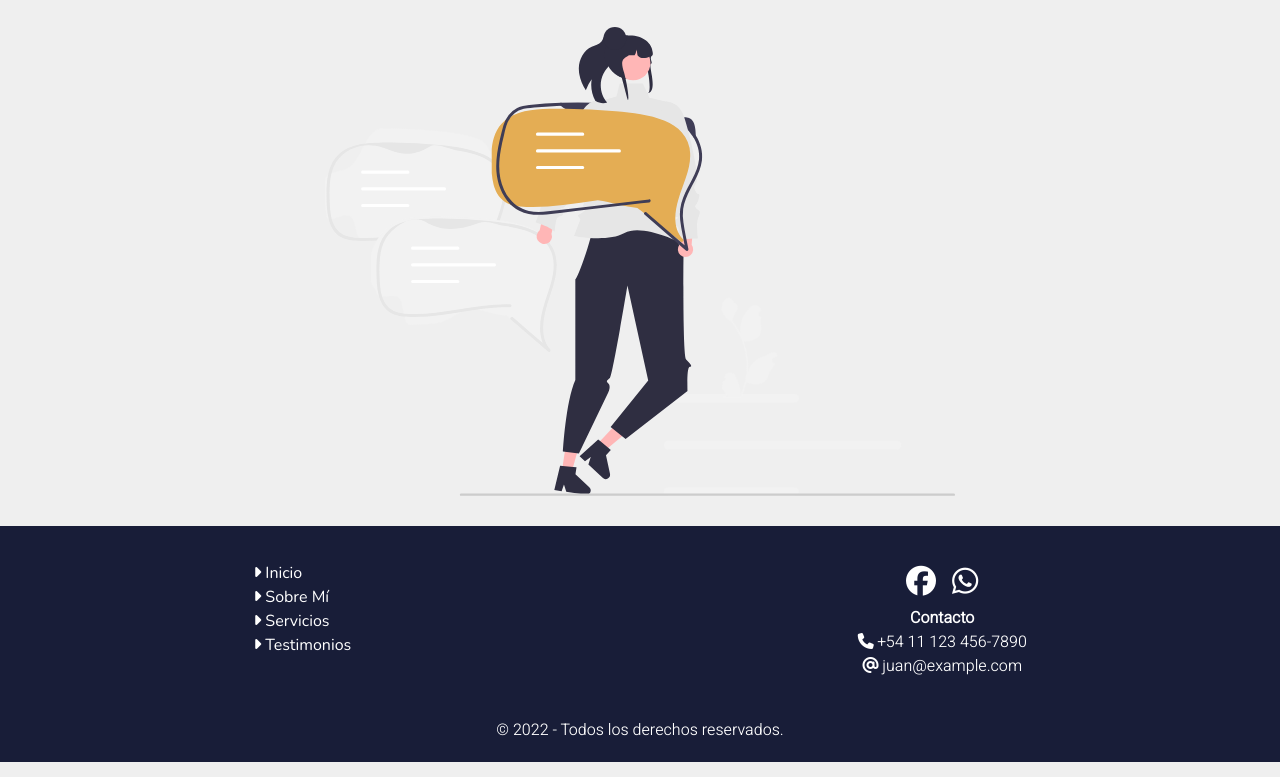
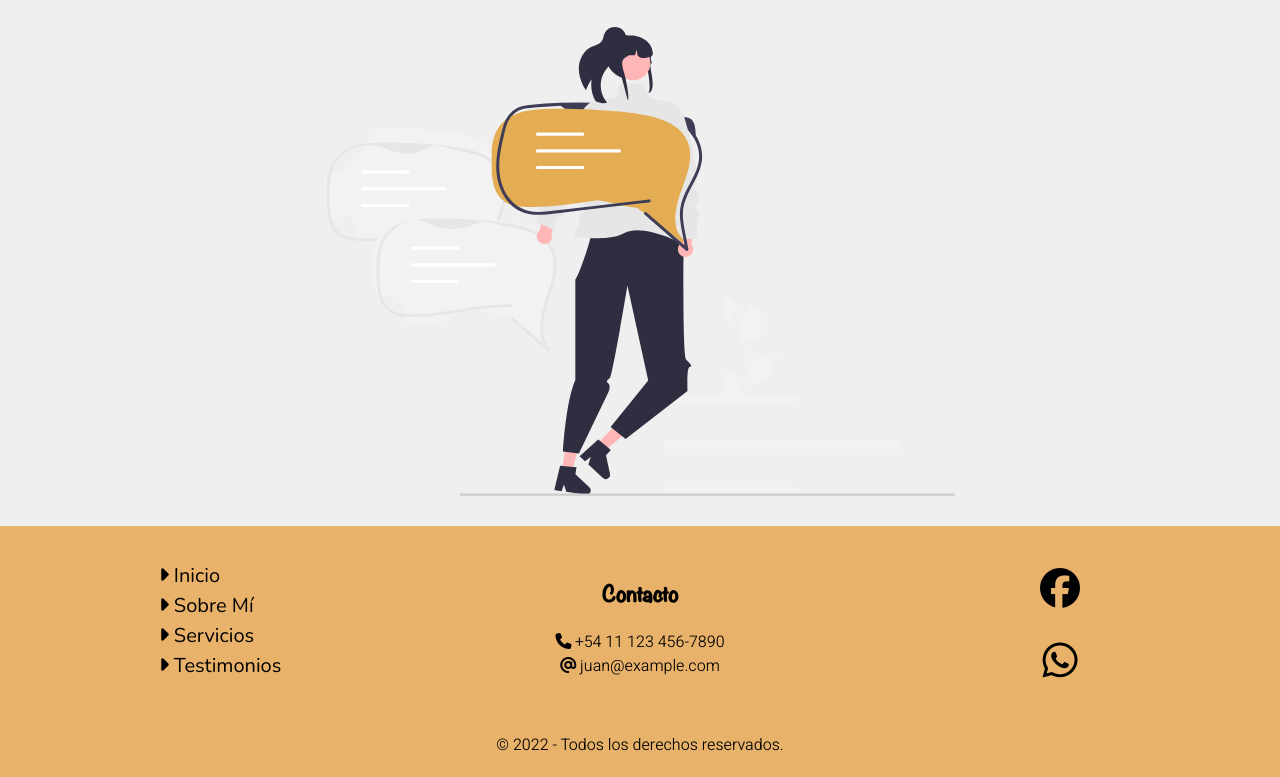
Before and after one commit to nicolasrodriguez3/soy-juan-tu-tutor, a website: page index.html in a window 1280 px wide. Shown: the part 2974-3751 px from the top of the page. Drawn offline with nearby package versions, Linux system fonts and the light colour scheme; a web font is replaced by a local one.

Commit message:
se modifco el footer

```diff
--- a/index.html
+++ b/index.html
@@ -322,17 +322,17 @@
 					</li>
 				</ul>
 			</section>
+			<section class="contact">
+				<h4>Contacto</h4>
+				<a href="tel:541112345678"><i class="fa-solid fa-phone"></i> +54 11 123 456-7890</a>
+				<a href="mailto:juan@juan.com"><i class="fa-solid fa-at"></i> juan@example.com</a>
+			</section>
 			<section class="social">
 				<div class="contact-icons">
 					<a href="#" target="_blank" rel="noopener noreferrer"><i class="fa-brands fa-facebook"></i></a>
-					<a href="https://walink.co/a32b08" target="_blank" rel="noopener noreferrer"
-						><i class="fa-brands fa-whatsapp"></i
+					<a href="https://walink.co/a32b08" target="_blank" rel="noopener noreferrer"><i class="fa-brands fa-whatsapp"></i
 					></a>
 				</div>
-
-				<h4>Contacto</h4>
-				<a href="tel:541112345678"><i class="fa-solid fa-phone"></i> +54 11 123 456-7890</a>
-				<a href="mailto:juan@juan.com"><i class="fa-solid fa-at"></i> juan@example.com</a>
 			</section>
 			<section class="copyRight">
 				<p>© 2022 - Todos los derechos reservados.</p>
--- a/scss/_footer.scss
+++ b/scss/_footer.scss
@@ -1,11 +1,12 @@
 .footerIndex {
 	width: 100%;
-	background-color: #181d38;
-	color: #fff;
+	background-color: $first-color;
+	color: #000;
 	padding-top: 15px;
 	display: grid;
+	grid-template-columns: 1fr 200px 200px 1fr;
 	a {
-		color: #fff;
+		color: #000;
 		text-decoration: none;
 		&:hover {
 			opacity: 0.4;
@@ -17,24 +18,39 @@
 	.footerLinks {
 		display: flex;
 		justify-content: center;
-		grid-column: 1;
+		grid-column: 1/2;
 		ul{
 			margin-left: 0;
 		}
 		ul li {
 			font-family: "Nunito", sans-serif;
 			list-style: none;
+			font-size: 20px;
+		}
+	}
+	.contact{
+		font-family: "Heebo", sans-serif;
+		text-align: center;
+		grid-column: 2/4;
+		display: flex;
+		justify-content: center;
+		flex-direction: column;
+		h4{
+			font-size: 25px;
+			font-family: $font-family;
+			padding-bottom: 15px;
 		}
 	}
 	.social {
 		font-family: "Heebo", sans-serif;
 		text-align: center;
-		grid-column: 2;
+		grid-column: 4/5;
 		.contact-icons {
-			font-size: 30px;
+			font-size: 40px;
 			display: flex;
 			justify-content: center;
-			gap: 1rem;
+			flex-direction: column;
+			gap: .75rem;
 		}
 		a{
 			display: block;
@@ -43,7 +59,7 @@
 	.copyRight {
 		text-align: center;
 		font-family: "Heebo", sans-serif;
-		grid-column: 1/3;
+		grid-column: 1/5;
 	}
 }
 @media screen and (max-width: 372px) {
@@ -57,9 +73,12 @@
             padding-left:35px;
           }
       }
+	  .contact {
+		  grid-column: 1;
+	  }
       .social {
         grid-column: 1;
-      }
+	}
       .copyRight {
         grid-column: 1;
       }
```
Also changed, not shown: css/style.css, 1 other file.
